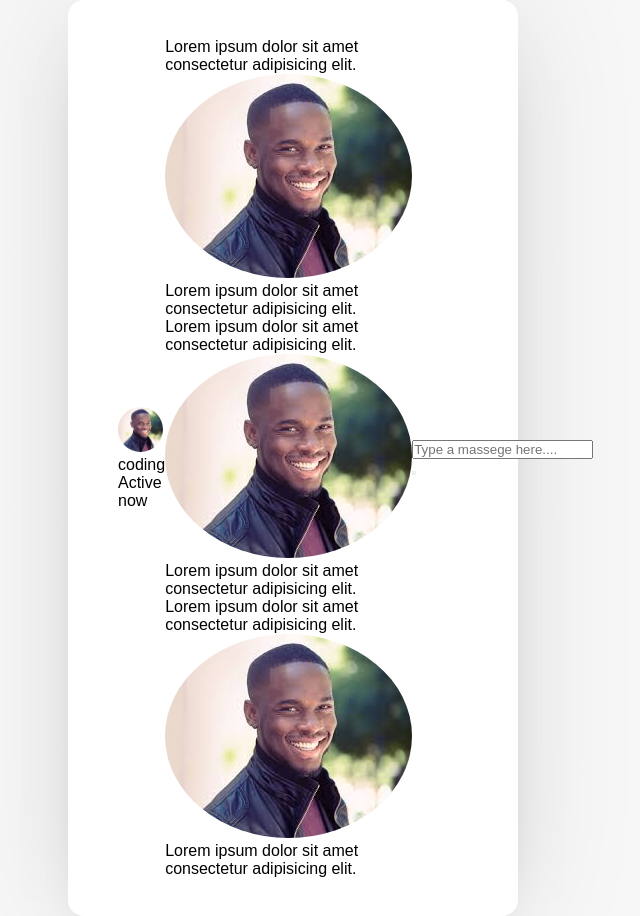
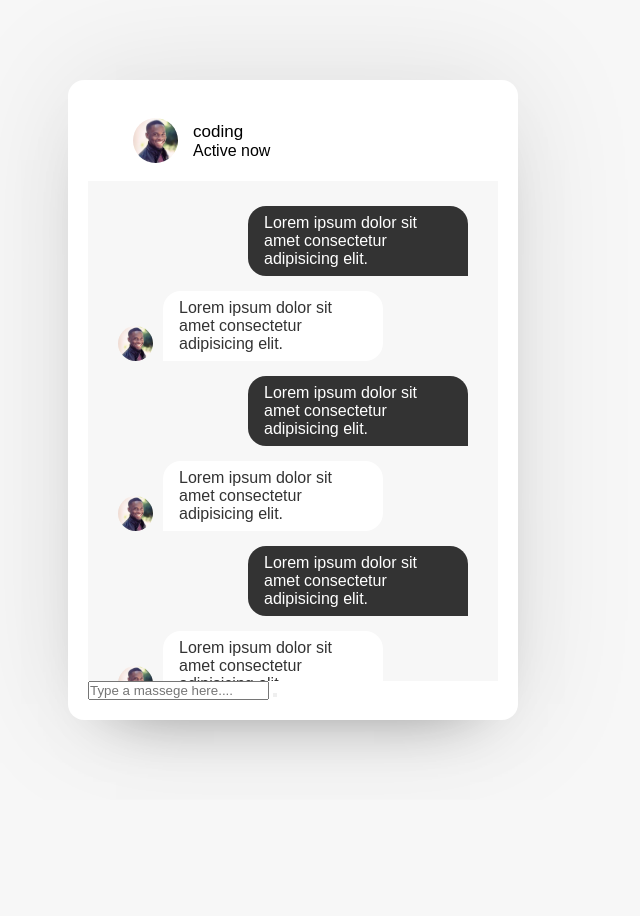
Before and after one commit to Chanuka999/Chat_Application, a PHP site: page /chat.html in a window 1280 px wide. Shown: the whole page, without its empty margins (347-987 px from the left). After the commit the page ends 760 px from the top, so only its background shows below. Run offline with PHP 8.4, Linux system fonts and the light colour scheme.

Commit message:
apply css

```diff
--- a/style.css
+++ b/style.css
@@ -237,7 +237,7 @@ body {
   overflow-y: auto;
 }
 
-.users-list::-webkit-scrollbar {
+:is(.users-list, .chat-box)::-webkit-scrollbar {
   width: 0px;
 }
 
@@ -275,13 +275,73 @@ body {
 
 /*chat area css */
 
-.chat-area {
+.chat-area header {
   display: flex;
   align-items: center;
   padding: 18px 30px;
+}
+.chat-area header .back-icon {
+  font-size: 18px;
+  color: #333;
 }
 
 .chat-area header img {
   height: 45px;
   width: 45px;
+  margin: 0 15px;
 }
+
+.chat-area header span {
+  font-size: 17px;
+  font-weight: 500;
+}
+
+.chat-box {
+  height: 500px;
+  overflow-y: auto;
+  background: #f7f7f7;
+  padding: 10px 30px 20px 30px;
+  box-shadow: inset 0 32px 32px -32px rgba(0, 0, 0/ 5%),
+    inset 0 -32px 32px -32px rgb(0, 0, 0 /5%);
+}
+.chat-box .chat {
+  margin: 15px 0;
+}
+.chat-box .chat p {
+  word-wrap: break-word;
+  padding: 8px 16px;
+  box-shadow: 0 0 32px rgb(0, 0, 0 / 8%), 0 -32px 32px -32px rgb(0, 0, 0 /10%);
+}
+
+.chat-box .outgoing {
+  display: flex;
+}
+.outgoing .details {
+  margin-left: auto;
+  max-width: calc(100% - 130px);
+}
+
+.outgoing .details p {
+  background: #333;
+  color: #fff;
+  border-radius: 18px 18px 0 18px;
+}
+.chat-box .incoming {
+  display: flex;
+  align-items: flex-end;
+}
+
+.chat-box .incoming img {
+  height: 35px;
+  width: 35px;
+}
+.incoming .details {
+  margin-left: 10px;
+  margin-right: auto;
+  max-width: calc(100% - 130px);
+}
+.incoming .details p {
+  background: #fff;
+  color: #333;
+  border-radius: 18px 18px 18px 0;
+}
```
